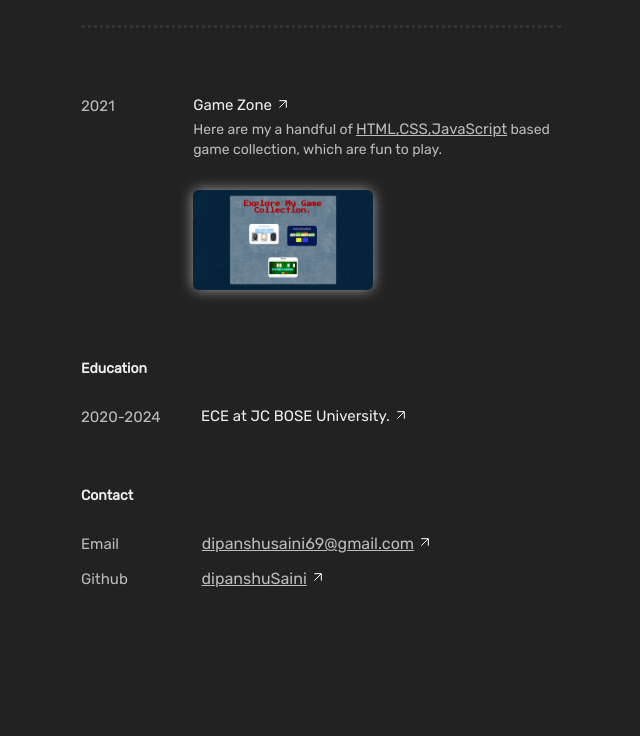
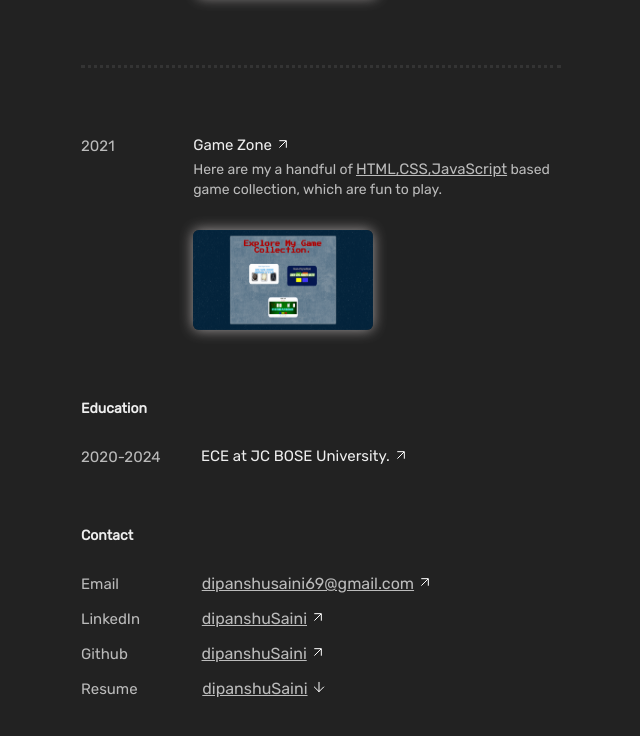
Before and after one commit to ds-247/CV, a plain HTML site: page index.html in a window 1280 px wide. Shown: the part 1624-2360 px from the top of the page, without its empty margins (319-959 px from the left). Before the commit the page ends 2298 px from the top, so only its background shows below. Drawn offline with Linux system fonts and the light colour scheme; a web font is replaced by a local one.

Commit message:
* changed the profile pic * changed the about section * added the linkedin section * added the downlaodable resume

```diff
--- a/index.html
+++ b/index.html
@@ -23,7 +23,7 @@
               <h2>Dipanshu Saini</h2>
             </div>
             <div class="dis row">
-              <p>Aspiring Web Developer, He/Him/His</p>
+              <p>Developer | Web, Data & IoT, ( He/Him/His )</p>
             </div>
             <div class="row">
               <a href="https://ds-247.github.io/portfolio/" target="_blank">dip247.xyz</a>
@@ -35,8 +35,9 @@
         <div class="about">
           <h3>About</h3>
           <p>
-            Hello, I'm Dipanshu. A Programmer. My passion lies in learning
-            technologies and applying them to address real-world challenges.
+            Hi, I’m Dipanshu — I build cool things with code just for the love of it. I’m always exploring new tech,
+            solving real
+            problems, and learning as I go. Take a look around — everything you see is built with curiosity and passion.
           </p>
         </div>
       </section>
@@ -59,7 +60,7 @@
               </div>
               <div class="project-discription">
                 <p>
-                  New Year , New Portfolio. - ( under development... )
+                  New Year , New Portfolio.
                 </p>
               </div>
               <div class="row project-img-container">
@@ -148,7 +149,7 @@
                 <p>
                   ChatQt, a
                   <span class="underline">Real-Time</span>
-                  light weight chat application, using  mqtt protocol.
+                  light weight chat application, using mqtt protocol.
                 </p>
               </div>
               <div class="row project-img-container">
@@ -223,6 +224,19 @@
             </div>
           </div>
           <div class="contacts row">
+            <div class="contact link-linkedin"><span>LinkedIn</span></div>
+            <div class="row contact-flex">
+              <a href="https://www.linkedin.com/in/idipanshu/" target="_blank">dipanshuSaini</a>
+              <div class="up-right-arrow">
+                <span><svg xmlns="http://www.w3.org/2000/svg" width="16" height="16" viewBox="0 0 24 24" fill="none"
+                    stroke="#fff" stroke-width="1.5" stroke-linecap="round" stroke-linejoin="arcs">
+                    <path d="M7 17l9.2-9.2M17 17V7H7" />
+                  </svg>
+                </span>
+              </div>
+            </div>
+          </div>
+          <div class="contacts row">
             <div class="contact link-github"><span>Github</span></div>
             <div class="row contact-flex">
               <a href="https://github.com/ds-247" target="_blank">dipanshuSaini</a>
@@ -235,6 +249,19 @@
               </div>
             </div>
           </div>
+          <div class="contacts row">
+            <div class="contact link-resume"><span>Resume</span></div>
+            <div class="row contact-flex">
+              <a href="./assets/docs/Dipanshu-Saini-CV.pdf" download="">dipanshuSaini</a>
+              <div class="up-right-arrow">
+                <span><svg xmlns="http://www.w3.org/2000/svg" width="16" height="16" viewBox="0 0 24 24" fill="none"
+                    stroke="#fff" stroke-width="1.5" stroke-linecap="round" stroke-linejoin="round">
+                    <path d="M12 5v14M5 12l7 7 7-7" />
+                  </svg>
+                </span>
+              </div>
+            </div>
+          </div>
         </div>
       </section>
     </div>
--- a/style/cv_styles.css
+++ b/style/cv_styles.css
@@ -222,6 +222,14 @@ section.edu-section a:hover {
   margin-right: 13px;
 }
 
+.link-linkedin {
+  margin-right: 1px;
+}
+
+.link-resume {
+  margin-right: 4px;
+}
+
 .contact-flex {
   margin-bottom: 12px;
 }
@@ -230,7 +238,7 @@ section.edu-section a:hover {
 
 .profile_pic {
   width: 107px;
-  border-radius: 44px;
+  border-radius: 54px;
   margin-right: 23px;
   box-shadow: 0 0 9px 1px white;
   transition: transform 0.3s, box-shadow 0.3s;
```
Also changed, not shown: assets/images/temp-pic.png, 1 other file.
